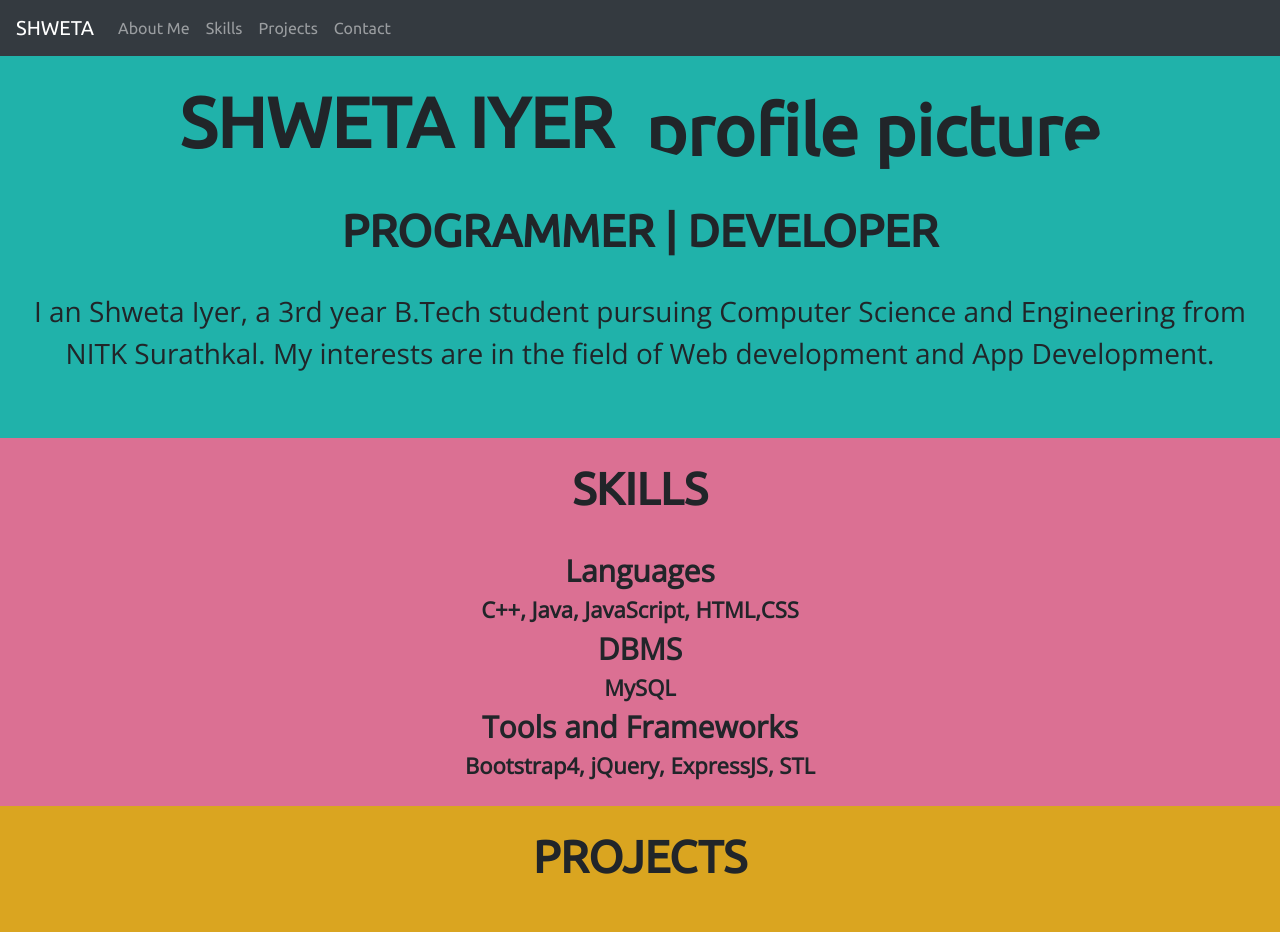
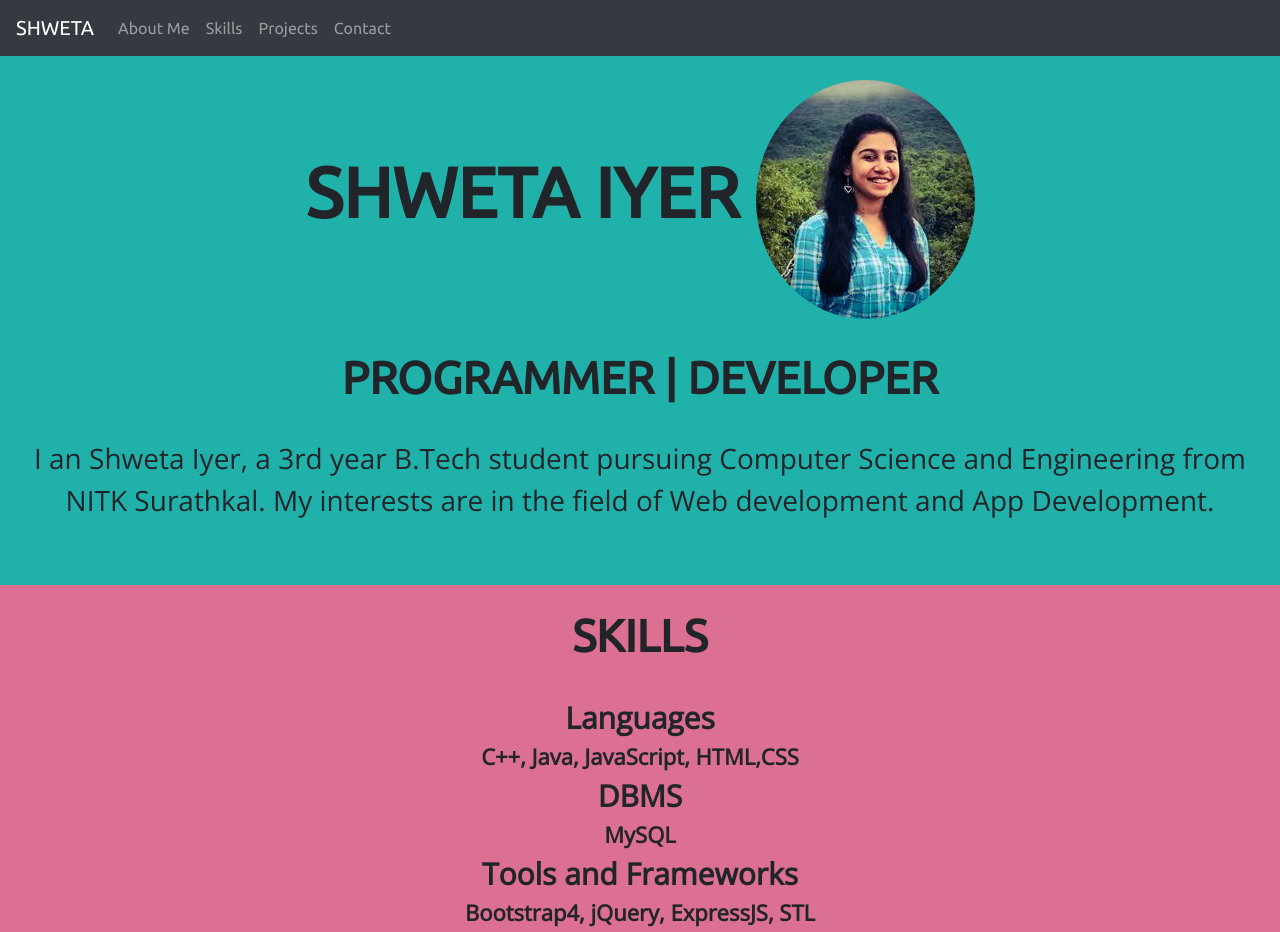
Before and after one commit to shweta0310/shweta0310.github.io, a plain HTML site: page index.html in a window 1280 px wide. Shown: the top 932 px of the page. Drawn offline with nearby package versions, Linux system fonts and the light colour scheme.

Commit message:
Profile picture added

```diff
--- a/index.html
+++ b/index.html
@@ -40,7 +40,7 @@
   	</nav>
   	<br>
 	<h1 class="name"> SHWETA IYER
-	<img src="pictures/profile.jpg" class="rounded-circle"  alt="profile picture">
+	<img src="profile.jpg" class="rounded-circle"  alt="profile picture">
 	</h1>
 	<br>
 	<h2 id="about"> PROGRAMMER | DEVELOPER </h2>
```
